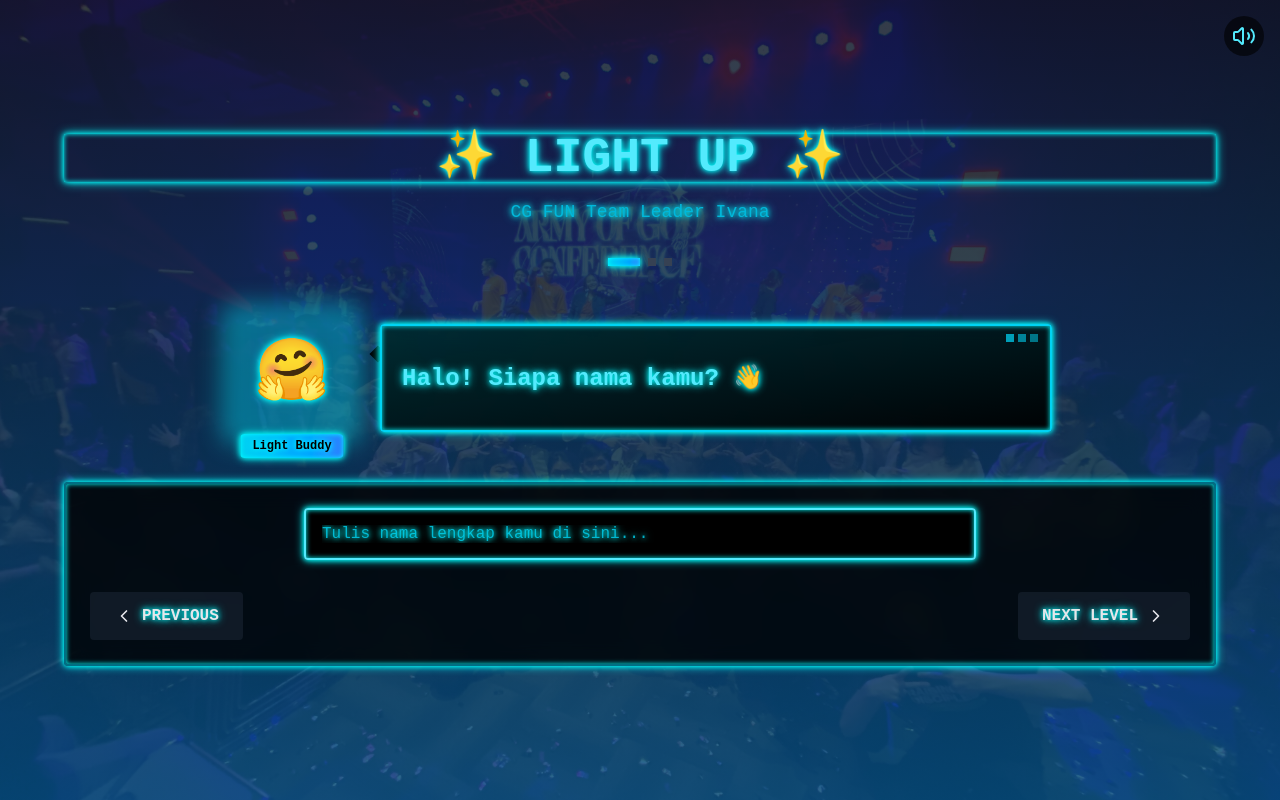
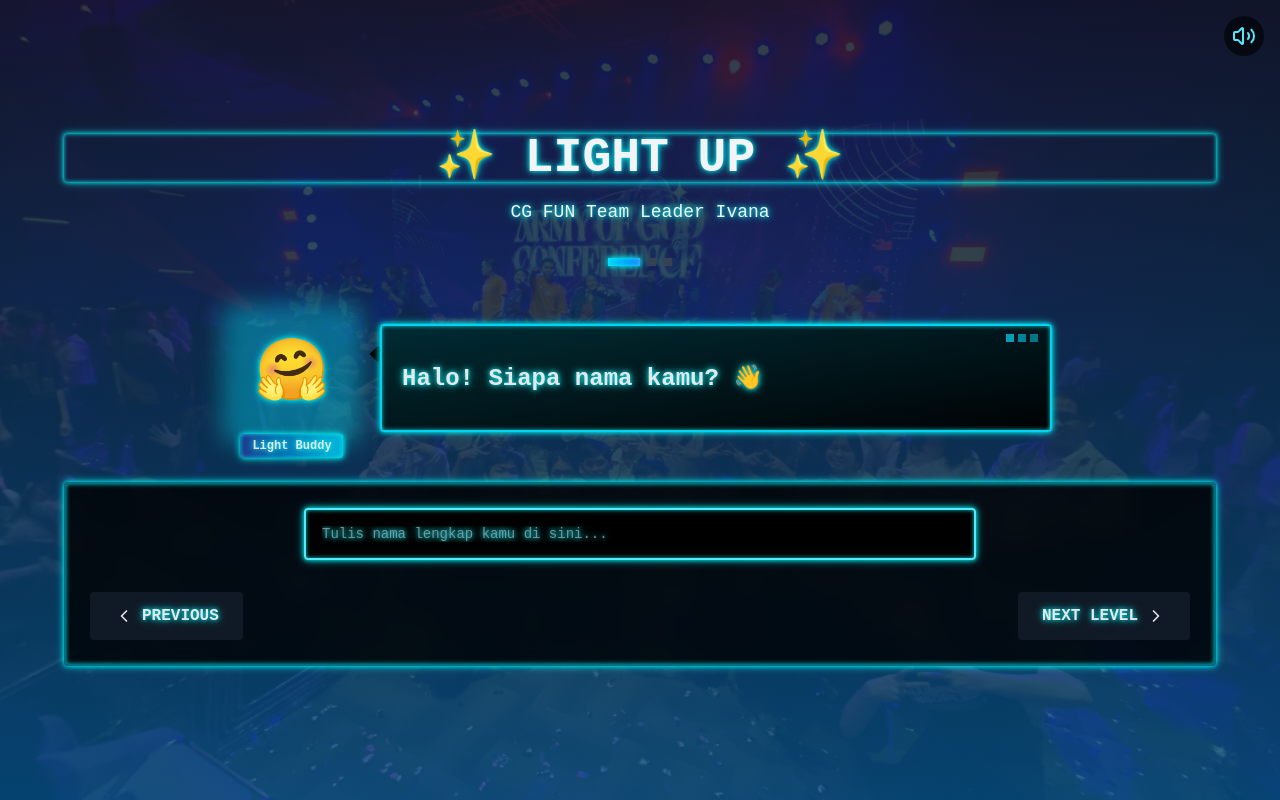
Before and after one commit to EdbertEL/Form-Reregis-CG-Fun, a React (Vite) app: page / in a window 1280 px wide. Built offline with nearby package versions, Linux system fonts and the light colour scheme.

Commit message:
Update warna dan placeholder

```diff
--- a/src/App.css
+++ b/src/App.css
@@ -1,6 +1,6 @@
 .pixel-text {
   font-family: "Courier New", monospace;
-  text-shadow: 0 0 5px #00ffff, 0 0 10px #00ffff;
+  text-shadow: 0 0 4px #00ffffc8, 0 0 8px #00ffffc8;
 }
 
 .pixel-border {
@@ -9,7 +9,7 @@
 }
 
 .pixel-glow {
-  box-shadow: 0 0 5px #00ffff, 0 0 10px #00ffff, inset 0 0 5px #00ffff;
+  box-shadow: 0 0 4px #00ffffc8, 0 0 8px #00ffffc8, inset 0 0 4px #00ffffc8;
 }
 
 .pixelated {
--- a/src/App.jsx
+++ b/src/App.jsx
@@ -139,10 +139,10 @@ const App = () => {
       <div className="max-w-6xl w-full relative z-10">
         {/* Judul */}
         <div className="text-center mb-6 sm:mb-8">
-          <h1 className="text-3xl sm:text-4xl md:text-5xl font-bold text-cyan-300 mb-2 sm:mb-4 pixel-text pixel-glow">
+          <h1 className="text-3xl sm:text-4xl md:text-5xl font-bold text-gray-100 mb-2 sm:mb-4 pixel-text pixel-glow">
             ✨ LIGHT UP ✨
           </h1>
-          <p className="text-cyan-500 text-sm sm:text-lg font-medium pixel-text">
+          <p className="text-gray-100 text-sm sm:text-lg font-medium pixel-text">
             CG FUN Team Leader Ivana
           </p>
         </div>
@@ -199,7 +199,7 @@ const App = () => {
     ${
       !canProceed
         ? "bg-gray-800/50 text-gray-200 cursor-not-allowed"
-        : "bg-gradient-to-r from-cyan-500 to-blue-600 text-gray-700 hover:from-cyan-600 hover:to-blue-700 transform hover:scale-105 shadow-2xl pixel-glow"
+        : "bg-gradient-to-r from-cyan-500 to-blue-600 text-cyan-800 hover:from-cyan-600 hover:to-blue-700 transform hover:scale-105 shadow-2xl pixel-glow"
     }`}
               >
                 {isLastQuestion ? "COMPLETE QUEST! 🏆" : "NEXT LEVEL"}
--- a/src/component/GameForm/GameCharacter.jsx
+++ b/src/component/GameForm/GameCharacter.jsx
@@ -48,7 +48,7 @@ const GameCharacter = ({ mood, questionId }) => {
         <div className="absolute inset-0 rounded-sm bg-cyan-400/40 blur-md pixel-glow"></div>
       </div>
 
-      <div className="absolute -bottom-4 left-1/2 transform -translate-x-1/2 bg-gradient-to-r from-cyan-400 to-blue-500 text-black px-2 sm:px-3 py-1 rounded-sm shadow-lg pixel-border pixel-glow">
+      <div className="absolute -bottom-4 left-1/2 transform -translate-x-1/2 bg-gradient-to-r from-blue-900 to-cyan-500 text-gray-200 px-2 sm:px-3 py-1 rounded-sm shadow-lg pixel-border pixel-glow">
         <p className="text-[10px] sm:text-xs font-bold whitespace-nowrap pixel-text">
           Light Buddy
         </p>
--- a/src/component/GameForm/GameInput.jsx
+++ b/src/component/GameForm/GameInput.jsx
@@ -42,8 +42,7 @@ const GameInput = ({ data, value, onChange }) => {
   };
 
   const inputClasses =
-    "w-full px-4 py-3 bg-black/90 backdrop-blur-sm border-2 border-cyan-400 rounded-sm text-base text-cyan-300 placeholder:text-cyan-400/80 focus:outline-none focus:border-cyan-300 shadow-lg pixel-border pixel-glow pixel-text";
-
+    "w-full px-3 sm:px-4 py-3 bg-black/90 backdrop-blur-sm border-2 border-cyan-400 rounded-sm text-sm sm:text-base text-gray-200 placeholder:text-xs sm:placeholder:text-sm placeholder:text-gray-400/80 focus:outline-none focus:border-cyan-300 shadow-lg pixel-border pixel-glow pixel-text";
   return (
     <div className="w-full max-w-full sm:max-w-2xl mx-auto">
       {data.type === "text" && (
@@ -100,7 +99,7 @@ const GameInput = ({ data, value, onChange }) => {
               </div>
               <span
                 className={`text-sm sm:text-base font-medium pixel-text ${
-                  value === option ? "text-cyan-300" : "text-cyan-400"
+                  value === option ? "text-gray-200" : "text-gray-300"
                 }`}
               >
                 {option}
--- a/src/component/GameForm/ThinkingCloud.jsx
+++ b/src/component/GameForm/ThinkingCloud.jsx
@@ -66,7 +66,7 @@ const ThinkingCloud = ({ question, questionId }) => {
 
         <div className="relative z-10">
           <div className="min-h-[3rem] sm:min-h-[4rem] flex items-center">
-            <p className="text-lg sm:text-xl md:text-2xl font-bold text-cyan-300 leading-relaxed pixel-text">
+            <p className="text-lg sm:text-xl md:text-2xl font-bold text-gray-200 leading-relaxed pixel-text">
               {displayedText}
               {isTyping && (
                 <span className="inline-block w-2 h-5 sm:h-6 bg-cyan-400 ml-1 animate-pulse pixel-border"></span>
```
